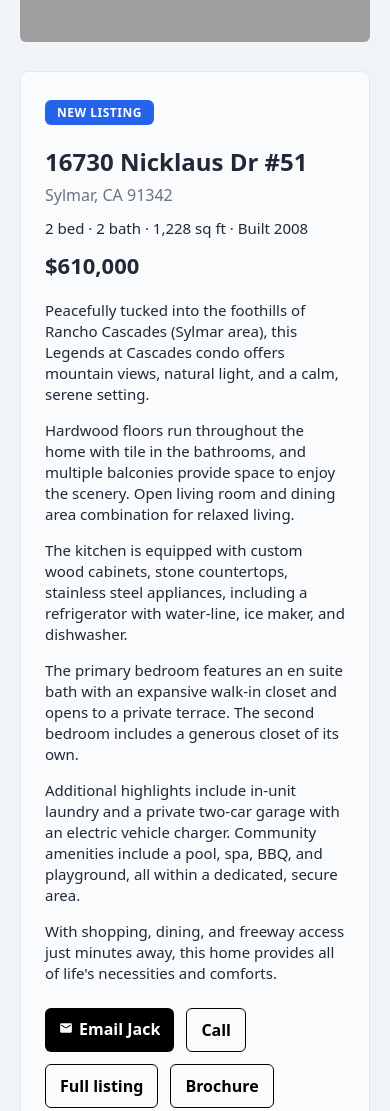
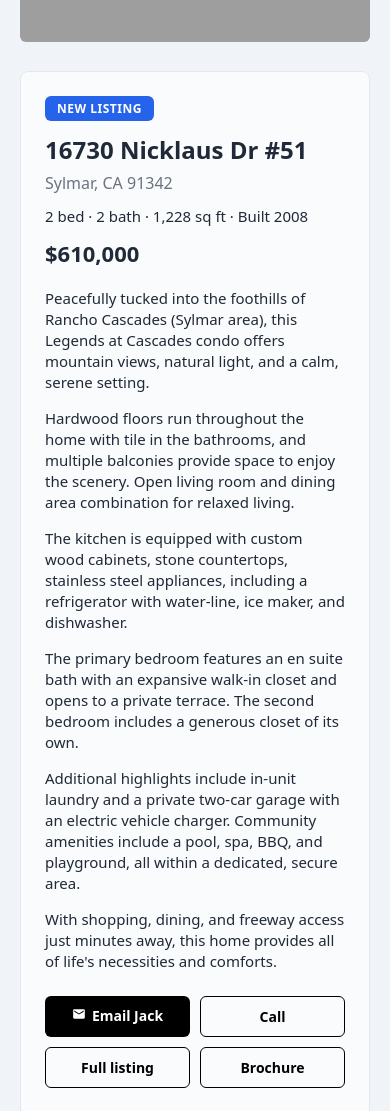
Before and after one commit to alecpalm/jack-delete, a plain HTML site: page index.html in a window 390 px wide. Shown: the part 240-1351 px from the top of the page. Drawn offline with nearby package versions, Linux system fonts and the light colour scheme; grey boxes are pictures that could not be loaded.

Commit message:
Refactor contact section in index.html and adjust styles in styles.css for improved layout and consistency

```diff
--- a/index.html
+++ b/index.html
@@ -179,7 +179,7 @@
             <span class="contact-value">925-876-4930</span>
           </div>
           <div class="contact-item">
-            <span class="contact-label">License #</span>
+            <span class="contact-label">License</span>
             <span class="contact-value">02248734</span>
           </div>
         </div>
--- a/styles.css
+++ b/styles.css
@@ -25,7 +25,7 @@ header{text-align:center;padding:12px 0 20px;transform:translateY(-15px);opacity
   .logo-divider{height:28px;margin:0 6px}
 }
 .mini{color:var(--muted);font-size:12px;margin-top:6px}
-.new-tag-above{background:#2563eb;color:#fff;padding:4px 12px;border-radius:6px;font-size:12px;font-weight:600;text-transform:uppercase;letter-spacing:0.5px;margin:4px 0 8px 0;display:inline-block}
+.new-tag-above{background:#2563eb;color:#fff;padding:4px 12px;border-radius:6px;font-size:12px;font-weight:600;text-transform:uppercase;letter-spacing:0.5px;margin:0 0 12px 0;display:inline-block}
 .hero{margin:5px 0 24px;position:relative;transform:translateY(20px);opacity:0;animation:slideUpFade 0.9s cubic-bezier(0.16, 1, 0.3, 1) 0.6s forwards}
 .hero img{width:100%;height:450px;object-fit:cover;object-position:center top;border-radius:6px;cursor:pointer;transition:opacity 0.3s}
 .hero img:hover{opacity:0.8}
@@ -35,7 +35,7 @@ header{text-align:center;padding:12px 0 20px;transform:translateY(-15px);opacity
 @media (max-width: 480px) {
   .hero img{height:180px}
 }
-h1{font-size:24px;margin:12px 0 6px}
+h1{font-size:24px;margin:0 0 6px}
 .sub{color:var(--muted);margin:0 0 12px}
 .facts{margin:0 0 12px;font-size:15px}
 .price{font-size:22px;font-weight:700;margin:0 0 20px}
@@ -140,4 +140,6 @@ footer{margin:32px 0 0;padding:20px 0;color:var(--muted);font-size:12px;text-ali
   .contact-row{flex-direction:column;gap:8px}
   .contact-item{padding:12px 14px}
   .contact-value{font-size:12px;overflow-wrap:break-word;word-wrap:break-word}
+  .actions{gap:10px;justify-content:center}
+  .btn{padding:10px 16px;font-size:14px;flex:0 1 calc(50% - 5px);min-width:120px;text-align:center}
 }
```
